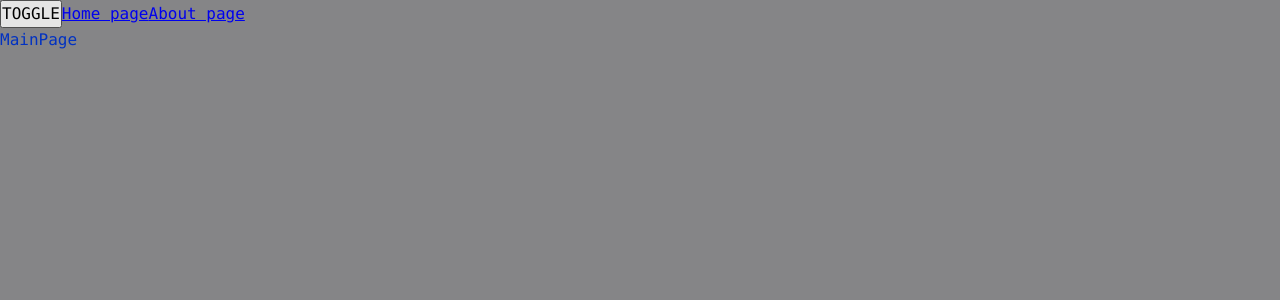
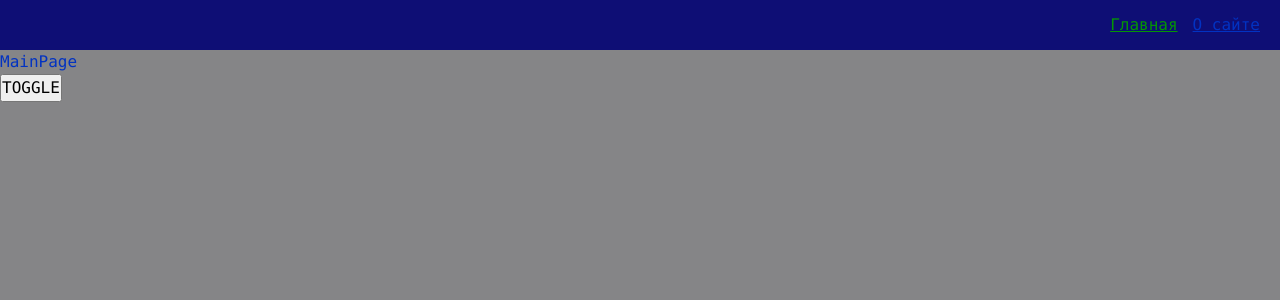
Before and after one commit to Chrnbrvkn/react_tools, a React app: page / in a window 1280 px wide. Shown: the top 300 px of the page. Built offline with nearby package versions, Linux system fonts and the light colour scheme.

Commit message:
add navbar

```diff
--- a/src/app/App.tsx
+++ b/src/app/App.tsx
@@ -7,17 +7,17 @@
 import { useTheme } from "app/providers/ThemeProvider";
 import { MainPage } from "pages/MainPage";
 import { AboutPage } from "pages/AboutPage";
-import {AppRouter} from "app/providers/router";
+import { AppRouter } from "app/providers/router";
+import { Navbar } from "widgets/Navbar";
 
 export default function App() {
   const { theme, toggleTheme } = useTheme();
 
   return (
     <div className={classNames("app", {}, [theme])}>
+      <Navbar />
+      <AppRouter />
       <button onClick={toggleTheme}>TOGGLE</button>
-      <Link to={"/"}>Home page</Link>
-      <Link to={"/about"}>About page</Link>
-        <AppRouter />
     </div>
   );
 }
--- a/src/app/styles/themes/dark.scss
+++ b/src/app/styles/themes/dark.scss
@@ -2,7 +2,11 @@
 .app.dark {
 
   --bg-color: #0e0e75;
+  --inverted-bg-color: #858587;
 
   --primary-color: #049604;
   --secondary-color: #04ff04;
+
+  --inverted-primary-color: #0232c2;
+  --inverted-secondary-color: #0449e0;
 }
--- a/src/app/styles/themes/light.scss
+++ b/src/app/styles/themes/light.scss
@@ -2,7 +2,11 @@
 .app.light {
 
   --bg-color: #858587;
+  --inverted-bg-color: #0e0e75;
 
   --primary-color: #0232c2;
   --secondary-color: #0449e0;
+
+  --inverted-primary-color: #049604;
+  --inverted-secondary-color: #04ff04;
 }
--- a/src/app/styles/variables/global.scss
+++ b/src/app/styles/variables/global.scss
@@ -14,5 +14,8 @@
   --font-l: var(--font-size-l) / var(--font-line-l) var(--font-family-main);
 
 
+  // Sizes
+
+  --navbar-height: 50px;
 
 }
--- a/src/shared/lib/classNames/classNames.ts
+++ b/src/shared/lib/classNames/classNames.ts
@@ -1,13 +1,17 @@
-
 type Mods = Record<string, boolean | string>;
 
-export function classNames(mainClass: string, mode: Mods, additional: string[]): string {
+export function classNames(
+  cls: string,
+  mode: Mods = {},
+  additional: string[] = []
+): string {
+
 
   return [
-    mainClass,
-    ...additional,
+    cls,
+    ...additional.filter(Boolean),
     ...Object.entries(mode)
       .filter(([className, value]) => Boolean(value))
-      .map(([className]) => className)
-  ].join(' ')
+      .map(([className]) => className),
+  ].join(" ");
 }
--- /dev/null
+++ b/src/shared/ui/AppLink/AppLink.module.scss
@@ -0,0 +1,13 @@
+
+.AppLink {
+color: var(--primary-color);
+}
+
+.primary {
+color: var(--primary-color);
+// color: red
+}
+
+.secondary {
+  color: var(--inverted-primary-color);
+}
--- /dev/null
+++ b/src/shared/ui/AppLink/AppLink.tsx
@@ -0,0 +1,36 @@
+import { classNames } from 'shared/lib/classNames/classNames';
+import cls from './AppLink.module.scss';
+import { Link, LinkProps } from 'react-router-dom';
+import { FC } from 'react';
+
+
+export enum AppLinkTheme {
+  PRIMARY = 'primary',
+  SECONDARY = 'secondary'
+}
+
+
+interface AppLinkProps extends LinkProps {
+  className?: string;
+  theme?: AppLinkTheme;
+}
+
+export const AppLink: FC<AppLinkProps> = (props ) => {
+  const {
+    children,
+    className,
+    to,
+    theme = AppLinkTheme.PRIMARY,
+    ...otherProps
+
+  } = props;
+  return (
+    <Link
+    className={classNames(cls.AppLink, {} , [className, cls[theme]])}
+    to={to}
+    {...otherProps}
+    >
+      {children}
+    </Link>
+  );
+}
--- /dev/null
+++ b/src/widgets/Navbar/index.ts
@@ -0,0 +1,3 @@
+import { Navbar } from "./ui/Navbar";
+
+export { Navbar };
--- /dev/null
+++ b/src/widgets/Navbar/ui/Navbar.module.scss
@@ -0,0 +1,17 @@
+
+.Navbar {
+  width: 100%;
+  height: var(--navbar-height);
+  background: var(--inverted-bg-color);
+  display: flex;
+  align-items: center;
+  padding: 20px;
+}
+
+.links {
+  margin-left: auto;
+}
+
+.mainLink {
+  margin-right: 15px;
+}
--- /dev/null
+++ b/src/widgets/Navbar/ui/Navbar.tsx
@@ -0,0 +1,28 @@
+import React from "react";
+import { Link } from "react-router-dom";
+import { classNames } from "shared/lib/classNames/classNames";
+import cls from "./Navbar.module.scss";
+import { AppLink, AppLinkTheme } from "shared/ui/AppLink/AppLink";
+
+interface NavbarProps {
+  className?: string;
+}
+
+export function Navbar({ className }: NavbarProps) {
+  return (
+    <div className={classNames(cls.Navbar, {}, [className])}>
+      <div className={cls.links}>
+        <AppLink
+          theme={AppLinkTheme.SECONDARY}
+          className={cls.mainLink}
+          to={"/"}
+        >
+          Главная
+        </AppLink>
+        <AppLink
+          to={"/about"}
+        >О сайте</AppLink>
+      </div>
+    </div>
+  );
+}
```
Also changed, not shown: src/shared/config/routeConfig/routeConfig.tsx (line endings or trailing spaces), 1 other file (tests, documents, lock files or other folders).
